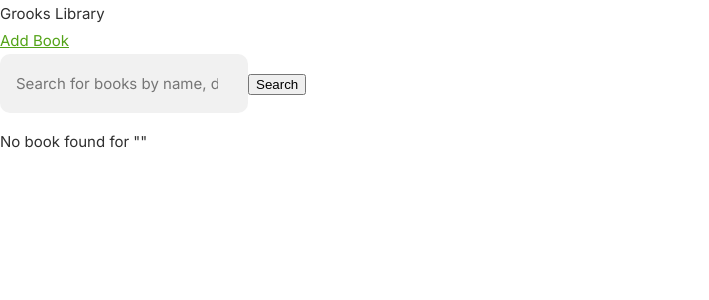
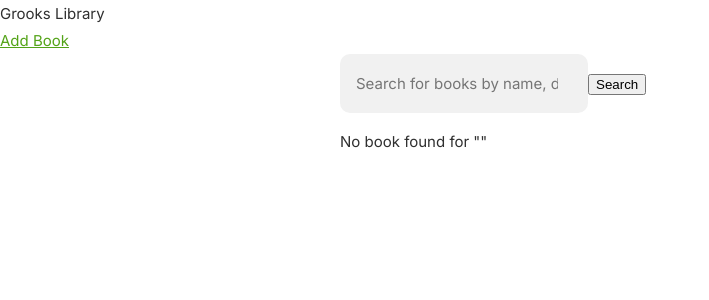
Before and after one commit to DevangMstryls/Grooks-Library, a React (Create React App) app: page / in a window 1280 px wide. Shown: the top 300 px of the page, without its empty margins (0-709 px from the left). Built offline with nearby package versions, Linux system fonts and the light colour scheme.

Commit message:
master/styling: layout and styling fixes

```diff
--- a/src/components/books/AddUpdateBook.tsx
+++ b/src/components/books/AddUpdateBook.tsx
@@ -119,6 +119,7 @@ const AddUpdateBook = (props: Props) => {
     }
 
     return (
+        <div className={'m-x-auto mxw-600'}>
             <form onSubmit={handleSubmit(onSubmit)}>
                 {/* name */}
                 <TextField
@@ -203,6 +204,7 @@ const AddUpdateBook = (props: Props) => {
                         }</button>
                 </div>
             </form>
+        </div>
     );
 };
 
--- a/src/components/books/BookDetail.tsx
+++ b/src/components/books/BookDetail.tsx
@@ -33,7 +33,7 @@ const BookDetail = (props: Props) => {
     }
 
     return (
-        <div>
+        <div className={'m-x-auto mxw-600'}>
             <Link to={'/'}>&lt; Back</Link>
             <h1 className={'p1'}>{book.name}</h1>
             <p>{book.description}</p>
--- a/src/components/books/BooksList.tsx
+++ b/src/components/books/BooksList.tsx
@@ -63,7 +63,7 @@ const BooksList = (props: Props) => {
     }, [searchTerm]);
 
     return (
-        <div>
+        <div className={'m-x-auto mxw-600'}>
             <div>
                 <input
                     type="search"
```
Lines whose indentation alone changed are shown as unchanged.
